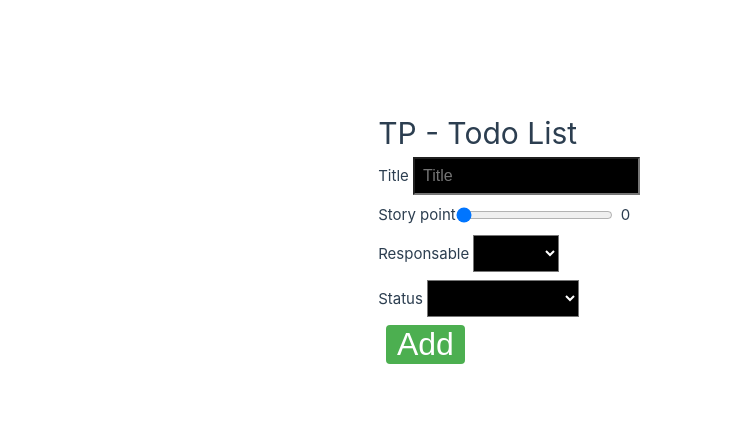
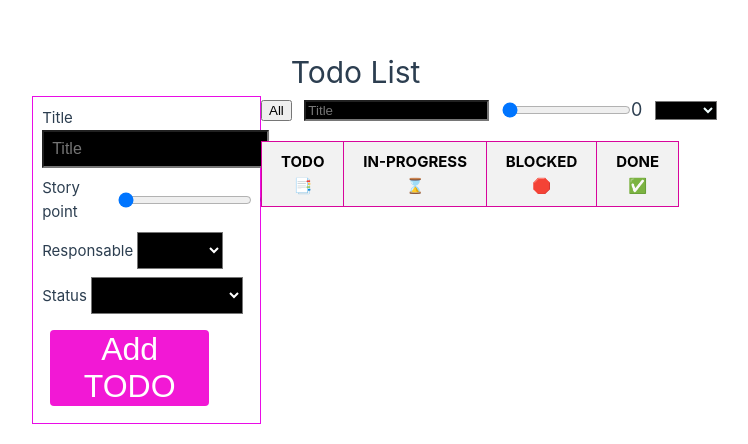
Before and after one commit to amran-zak/todo-tp, a Vue app: page / in a window 1280 px wide. Shown: the part 156-600 px from the top of the page, without its empty margins (0-748 px from the left). Built offline with nearby package versions, Linux system fonts and the light colour scheme.

Commit message:
lister et filtrer les tickets

```diff
--- a/src/App.vue
+++ b/src/App.vue
@@ -1,13 +1,31 @@
 <template>
-  <div class="app">
-    <h1>TP - Todo List</h1>
-    <AddTodo @add-todo="addTodo"></AddTodo>
+  <div>
+    <div class="todolist"><h1>Todo List</h1></div>
+    <div class="app-container">
+      <div class="left-panel">
+        <AddTodo @add-todo="addTodo"></AddTodo>
+
+      </div>
+      <div class="right-panel">
+        <TodoFilters
+          :filter="filter"
+          @set-filter="setFilterBy"
+          @filter-title="filterTitle"
+          @filter-story-point="filterStoryPoint"
+          @filter-responsable="filterResponsable"
+        ></TodoFilters>
+        <TodoList :todos="filteredTodos" @remove-todo="removeTodo"></TodoList>
+      </div>
+    </div>
   </div>
 </template>
 
 <script lang="ts">
 import { defineComponent, reactive } from 'vue'
 import AddTodo from './components/AddTodo.vue'
+import TodoList from './components/TodoList.vue'
+import TodoFilters from './components/TodoFilters.vue'
+import { computed } from 'vue'
 
 interface Todo {
   title: string
@@ -16,20 +34,28 @@ interface Todo {
   status: string
 }
 interface State {
-  newTodoText: string
   todos: Todo[]
+  filter: 'all' | 'title' | 'storyPoint' | 'responsable'
+  filterTitle: string
+  filterStoryPoint: number
+  filterResponsable: string
   responsibleTicketCounts: Record<string, number>
 }
 
 export default defineComponent({
   name: 'App',
   components: {
-    AddTodo
+    AddTodo,
+    TodoList,
+    TodoFilters
   },
   setup() {
     const state = reactive<State>({
-      newTodoText: '',
       todos: [] as Todo[],
+      filter: 'all',
+      filterTitle: '',
+      filterStoryPoint: 1,
+      filterResponsable: '',
       responsibleTicketCounts: {}
     })
     // @ permet aux parents d'écouter ces événements et d'agir en conséquence.
@@ -38,12 +64,13 @@ export default defineComponent({
 
       // Vérifier si le nombre de tickets attribués en statut "in-progress" au responsable est inférieur à 3
       const inProgressTodosForResponsable = state.todos.filter(
-        (todo) => todo.responsable === responsable && (todo.status === 'in-progress' || todo.storyPoint )
+        (todo) =>
+          todo.responsable === responsable && (todo.status === 'in-progress' || todo.storyPoint)
       )
       // La somme des story points d'un responsable
-      let sumStoryPoint = state.todos.filter(
-        todo => todo.responsable === responsable
-      ).reduce((sum, todo) => sum + todo.storyPoint, 0);
+      let sumStoryPoint = state.todos
+        .filter((todo) => todo.responsable === responsable)
+        .reduce((sum, todo) => sum + todo.storyPoint, 0)
 
       if (inProgressTodosForResponsable.length < 3 || sumStoryPoint <= 10) {
         // Ajouter le nouveau todo
@@ -68,11 +95,90 @@ export default defineComponent({
       }
     }
 
+    const removeTodo = (index: number): void => {
+      state.todos.splice(index, 1)
+    }
+
+    const setFilterBy = (filter: 'all' | 'title' | 'storyPoint' | 'responsable'): void => {
+      state.filter = filter
+    }
+
+    const filterTitle = (title: string): void => {
+      state.filterTitle = title
+    }
+
+    const filterStoryPoint = (storyPoint: number): void => {
+      state.filterStoryPoint = storyPoint
+    }
+
+    const filterResponsable = (responsable: string): void => {
+      state.filterResponsable = responsable
+    }
+
+    const filteredTodos = computed(() => {
+      switch (state.filter) {
+        case 'all':
+          return state.todos
+        case 'title':
+          return state.todos.filter((todo) =>
+            todo.title.toLowerCase().includes(state.filterTitle.toLowerCase())
+          )
+        case 'storyPoint':
+          return state.filterStoryPoint == 0
+            ? state.todos
+            : state.todos.filter((todo) => todo.storyPoint == state.filterStoryPoint)
+        case 'responsable':
+          return state.filterResponsable === ''
+            ? state.todos
+            : state.todos.filter((todo) => todo.responsable == state.filterResponsable)
+        default:
+          return state.todos
+      }
+    })
+
     return {
-      newTodoText: state.newTodoText,
+      // add todo
+      addTodo,
+
+      // list of todo states
       todos: state.todos,
-      addTodo,
+      removeTodo,
+
+      // filter
+      filter: state.filter,
+
+      setFilterBy,
+      filteredTodos,
+
+      filterTitle,
+      filterStoryPoint,
+      filterResponsable
     }
   }
 })
 </script>
+
+<style scoped>
+.app-container {
+  display: flex;
+  justify-content: space-between;
+}
+
+.left-panel {
+  flex-basis: 30%;
+}
+
+.right-panel {
+  flex-basis: 65%;
+}
+.todo.list {
+  text-align: center;
+}
+.add-todo {
+  border: 1px solid rgb(233, 12, 230);
+  padding: 4%;
+}
+.todolist {
+  text-align: center;
+}
+</style>
--- a/src/components/AddTodo.vue
+++ b/src/components/AddTodo.vue
@@ -29,7 +29,7 @@
       </select>
     </div>
 
-    <button @click="addTodo">Add</button>
+    <button @click="addTodo">Add TODO</button>
   </div>
 </template>
 
@@ -108,14 +108,14 @@ export default defineComponent({
 }
 
 .add-todo button {
-  margin-left: 0.5rem;
+  margin: 0.5rem;
   font-size: 2rem;
   border: none;
   border-radius: 4px;
-  background-color: #4caf50;
+  background-color: #f218d5;
   color: #fff;
   cursor: pointer;
-  width: 30%;
+  width: 70%;
 }
 .add-todo-range-container {
   display: flex;
--- /dev/null
+++ b/src/components/TodoFilters.vue
@@ -0,0 +1,108 @@
+<template>
+  <div class="todo-filters">
+    <div class="element-filter">
+      <button :class="{ active: filter === 'all' }" @click="setFilter('all')">All</button>
+      <input
+        type="text"
+        v-model="filterTodoTitle"
+        placeholder="Title"
+        :class="{ title: filter === 'title' }"
+        @keydown.enter="filterTitle"
+        @keydown.delete="setFilter('all')"
+      />
+      <input
+        type="range"
+        v-model="filterTodoStoryPoint"
+        min="0"
+        max="10"
+        step="1"
+        class="add-todo-range"
+        @input="filterStoryPoint"
+      />
+      <span class="add-todo-range-value">{{ filterTodoStoryPoint }}</span>
+      <select v-model="filterTodoResponsable" @change="filterResponsable">
+        <option v-for="responsable in responsables" :key="responsable">{{ responsable }}</option>
+      </select>
+    </div>
+  </div>
+</template>
+
+<script lang="ts">
+import {  defineComponent, ref } from 'vue'
+
+
+export default defineComponent({
+  name: 'TodoFilters',
+  props: {
+    filter: {
+      type: String as () => 'all' | 'title' | 'storyPoint' | 'responsable',
+      required: true
+    }
+  },
+  setup(props, { emit }) {
+    // les champs
+    const filterTodoTitle = ref('')
+    const filterTodoStoryPoint = ref(0)
+
+    const filterTodoResponsable = ref('')
+
+    const responsables = ['', 'Amran', 'Zeo', 'Kaki', 'Chou', 'Akira']
+
+    const setFilter = (filter: 'all' | 'title' | 'storyPoint' | 'responsable'): void => {
+      emit('set-filter', filter)
+    }
+
+    const filterTitle = (): void => {
+      setFilter('title');
+      emit('filter-title', filterTodoTitle.value)
+    }
+    const filterStoryPoint = (): void => {
+      setFilter('storyPoint');
+      emit('filter-story-point', filterTodoStoryPoint.value)
+    }
+    const filterResponsable = (): void => {
+      setFilter('responsable');
+      emit('filter-responsable', filterTodoResponsable.value)
+    }
+
+
+    return {
+      setFilter,
+      responsables,
+
+      filterTodoTitle,
+      filterTodoStoryPoint,
+      filterTodoResponsable,
+
+      filterTitle,
+      filterStoryPoint,
+      filterResponsable,
+    }
+  }
+})
+</script>
+
+<style scoped>
+.todo-filters {
+  display: flex;
+  align-items: center;
+  justify-content: space-between;
+  font-size: large;
+
+}
+
+.todo-filters div {
+  display: flex;
+  align-items: center;
+}
+.element-filter input {
+  margin-left: 3%;
+  background-color: black;
+  color: azure;
+}
+.element-filter select {
+  margin-left: 3%;
+  background-color: black;
+  color: azure;
+}
+</style>
--- /dev/null
+++ b/src/components/TodoList.vue
@@ -0,0 +1,113 @@
+<template>
+  <div class="todo-list">
+    <table>
+      <thead>
+        <tr>
+          <th>TODO 📑</th>
+          <th>IN-PROGRESS ⌛</th>
+          <th>BLOCKED 🛑</th>
+          <th>DONE ✅</th>
+        </tr>
+      </thead>
+      <tbody>
+        <tr v-for="(todo, index) in todos" :key="index" :class="todo.status">
+          <td v-if="todo.status === 'todo📑'">
+            {{ todo.title }} <button @click="removeTodo(index)">X</button>
+          </td>
+          <td v-else>...</td>
+          <td v-if="todo.status === 'in-progress...⌛'">
+            {{ todo.title }} <button @click="removeTodo(index)">X</button>
+          </td>
+          <td v-else>...</td>
+          <td v-if="todo.status === 'blockaed🛑'">
+            {{ todo.title }} <button @click="removeTodo(index)">X</button>
+          </td>
+          <td v-else>...</td>
+          <td v-if="todo.status === 'done✅'">
+            {{ todo.title }} <button @click="removeTodo(index)">X</button>
+          </td>
+          <td v-else>...</td>
+        </tr>
+      </tbody>
+    </table>
+  </div>
+</template>
+
+<script lang="ts">
+import { defineComponent } from 'vue'
+
+interface Todo {
+  title: string
+  storyPoint: number
+  responsable: string
+  status: string
+}
+
+export default defineComponent({
+  name: 'TodoList',
+  props: {
+    todos: {
+      type: Array as () => Todo[],
+      required: true
+    }
+  },
+  setup(props, { emit }) {
+    const removeTodo = (index: number): void => {
+      emit('remove-todo', index)
+    }
+
+    return {
+      removeTodo
+    }
+  }
+})
+</script>
+
+<style scoped>
+
+.todo-list {
+  margin-top: 1rem;
+  width: 100%;
+}
+
+table {
+  border-collapse: collapse;
+  width: 100%;
+}
+
+th,
+tbody {
+  border: 1px solid #d7069c;
+  padding: 8px;
+  text-align: center;
+}
+td {
+  border-right: 1px solid #d7069c;
+}
+
+th {
+  background-color: #f2f2f2;
+  color: #000;
+  text-align: center;
+  font-weight: bold;
+}
+
+tr.todo {
+  background-color: #ffc107;
+}
+
+tr.in-progress {
+  background-color: #17a2b8;
+  color: white;
+}
+
+tr.blocked {
+  background-color: #dc3545;
+  color: white;
+}
+
+tr.done {
+  background-color: #28a745;
+  color: white;
+}
+</style>
```
